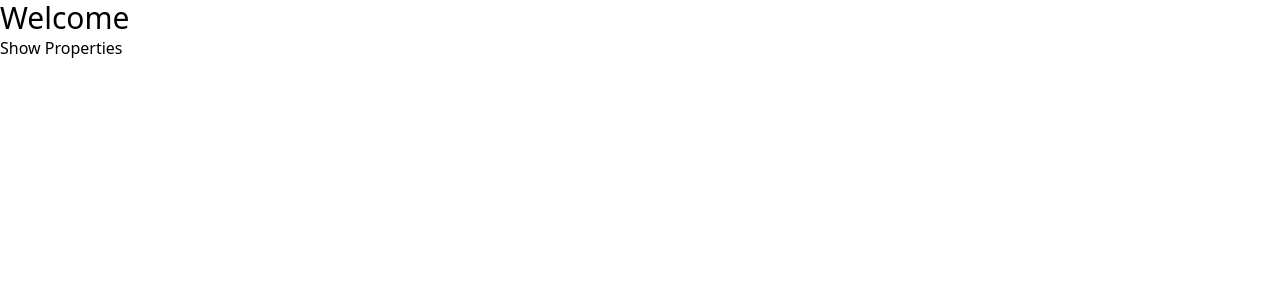
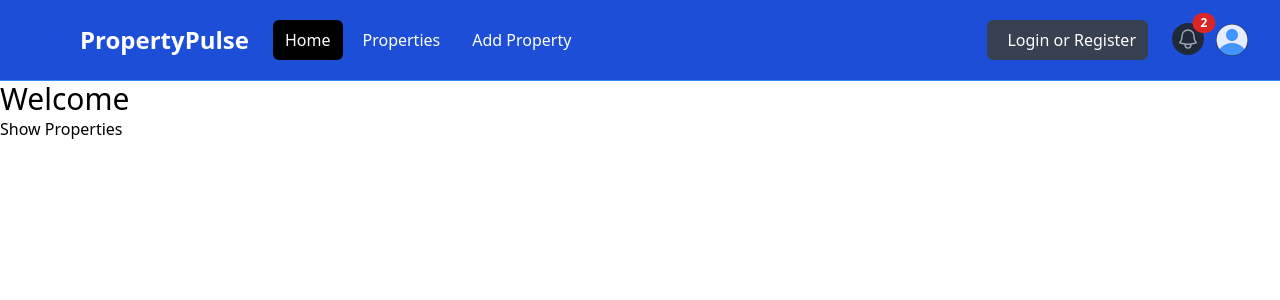
Before and after one commit to ahdeveci/property-pulse, a Next.js app: page / in a window 1280 px wide. Shown: the top 300 px of the page. Built offline with nearby package versions, Linux system fonts and the light colour scheme.

Commit message:
feat: add navbar component

```diff
--- a/app/layout.jsx
+++ b/app/layout.jsx
@@ -1,20 +1,19 @@
-import '@/assets/styles/global.css'
+import '@/assets/styles/global.css';
+import Navbar from '@/components/Navbar';
 
 export const metadata = {
   title: 'Property Pulse | Find The Perfect Rental',
   description: 'Find your dream rental property',
-    keywords: 'rental, find rentals, find properties'
-}
-const MainLayout = ({children}) => {
+  keywords: 'rental, find rentals, find properties',
+};
+const MainLayout = ({ children }) => {
   return (
-        <html lang='en'>
+    <html lang="en">
       <body>
-                <div>
-                    {children}
-                </div>
+        <Navbar />
+        <main>{children}</main>
       </body>
     </html>
-
   );
 };
 
--- /dev/null
+++ b/components/Navbar.jsx
@@ -0,0 +1,203 @@
+import Image from 'next/image';
+import logo from '@/assets/images/logo.png';
+import profileDefault from '@/assets/images/profile.png';
+
+const Navbar = () => {
+  return (
+    <nav className="bg-blue-700 border-b border-blue-500">
+      <div className="mx-auto max-w-7xl px-2 sm:px-6 lg:px-8">
+        <div className="relative flex h-20 items-center justify-between">
+          <div className="absolute inset-y-0 left-0 flex items-center md:hidden">
+            {/*{!--Mobile menu button--}*/}
+            <button
+              type="button"
+              id="mobile-dropdown-button"
+              className="relative inline-flex items-center justify-center rounded-md p-2 text-gray-400 hover:bg-gray-700 hover:text-white focus:outline-none focus:ring-2 focus:ring-inset focus:ring-white"
+              aria-controls="mobile-menu"
+              aria-expanded="false"
+            >
+              <span className="absolute -inset-0.5"></span>
+              <span className="sr-only">Open main menu</span>
+              <svg
+                className="block h-6 w-6"
+                fill="none"
+                viewBox="0 0 24 24"
+                strokeWidth="1.5"
+                stroke="currentColor"
+                aria-hidden="true"
+              >
+                <path
+                  strokeLinecap="round"
+                  strokeLinejoin="round"
+                  d="M3.75 6.75h16.5M3.75 12h16.5m-16.5 5.25h16.5"
+                />
+              </svg>
+            </button>
+          </div>
+
+          <div className="flex flex-1 items-center justify-center md:items-stretch md:justify-start">
+            {/*{!--Logo--}*/}
+            <a className="flex flex-shrink-0 items-center" href="/index.html">
+              <Image className="h-10 w-auto" src={logo} alt="PropertyPulse" />
+
+              <span className="hidden md:block text-white text-2xl font-bold ml-2">
+                PropertyPulse
+              </span>
+            </a>
+            {/*{!--Desktop Menu Hidden below md screens --}*/}
+            <div className="hidden md:ml-6 md:block">
+              <div className="flex space-x-2">
+                <a
+                  href="/index.html"
+                  className="text-white bg-black hover:bg-gray-900 hover:text-white rounded-md px-3 py-2"
+                >
+                  Home
+                </a>
+                <a
+                  href="/properties.html"
+                  className="text-white hover:bg-gray-900 hover:text-white rounded-md px-3 py-2"
+                >
+                  Properties
+                </a>
+                <a
+                  href="/add-property.html"
+                  className="text-white hover:bg-gray-900 hover:text-white rounded-md px-3 py-2"
+                >
+                  Add Property
+                </a>
+              </div>
+            </div>
+          </div>
+
+          {/*{!--Right Side Menu (Logged Out) --}*/}
+          <div className="hidden md:block md:ml-6">
+            <div className="flex items-center">
+              <button className="flex items-center text-white bg-gray-700 hover:bg-gray-900 hover:text-white rounded-md px-3 py-2">
+                <i className="fa-brands fa-google text-white mr-2"></i>
+                <span>Login or Register</span>
+              </button>
+            </div>
+          </div>
+
+          {/*{!--Right Side Menu (Logged In) --}*/}
+          <div className="absolute inset-y-0 right-0 flex items-center pr-2 md:static md:inset-auto md:ml-6 md:pr-0">
+            <a href="messages.html" className="relative group">
+              <button
+                type="button"
+                className="relative rounded-full bg-gray-800 p-1 text-gray-400 hover:text-white focus:outline-none focus:ring-2 focus:ring-white focus:ring-offset-2 focus:ring-offset-gray-800"
+              >
+                <span className="absolute -inset-1.5"></span>
+                <span className="sr-only">View notifications</span>
+                <svg
+                  className="h-6 w-6"
+                  fill="none"
+                  viewBox="0 0 24 24"
+                  strokeWidth="1.5"
+                  stroke="currentColor"
+                  aria-hidden="true"
+                >
+                  <path
+                    strokeLinecap="round"
+                    strokeLinejoin="round"
+                    d="M14.857 17.082a23.848 23.848 0 005.454-1.31A8.967 8.967 0 0118 9.75v-.7V9A6 6 0 006 9v.75a8.967 8.967 0 01-2.312 6.022c1.733.64 3.56 1.085 5.455 1.31m5.714 0a24.255 24.255 0 01-5.714 0m5.714 0a3 3 0 11-5.714 0"
+                  />
+                </svg>
+              </button>
+              <span className="absolute top-0 right-0 inline-flex items-center justify-center px-2 py-1 text-xs font-bold leading-none text-white transform translate-x-1/2 -translate-y-1/2 bg-red-600 rounded-full">
+                2{/*{!--Replace with the actual number of notifications --}*/}
+              </span>
+            </a>
+            {/*<!-- Profile dropdown button -->*/}
+            <div className="relative ml-3">
+              <div>
+                <button
+                  type="button"
+                  className="relative flex rounded-full bg-gray-800 text-sm focus:outline-none focus:ring-2 focus:ring-white focus:ring-offset-2 focus:ring-offset-gray-800"
+                  id="user-menu-button"
+                  aria-expanded="false"
+                  aria-haspopup="true"
+                >
+                  <span className="absolute -inset-1.5"></span>
+                  <span className="sr-only">Open user menu</span>
+                  <Image
+                    className="h-8 w-8 rounded-full"
+                    src={profileDefault}
+                    alt=""
+                  />
+                </button>
+              </div>
+
+              {/*{ <!-- Profile dropdown -->}*/}
+              <div
+                id="user-menu"
+                className="hidden absolute right-0 z-10 mt-2 w-48 origin-top-right rounded-md bg-white py-1 shadow-lg ring-1 ring-black ring-opacity-5 focus:outline-none"
+                role="menu"
+                aria-orientation="vertical"
+                aria-labelledby="user-menu-button"
+                tabIndex="-1"
+              >
+                <a
+                  href="/profile.html"
+                  className="block px-4 py-2 text-sm text-gray-700"
+                  role="menuitem"
+                  tabIndex="-1"
+                  id="user-menu-item-0"
+                >
+                  Your Profile
+                </a>
+                <a
+                  href="saved-properties.html"
+                  className="block px-4 py-2 text-sm text-gray-700"
+                  role="menuitem"
+                  tabIndex="-1"
+                  id="user-menu-item-2"
+                >
+                  Saved Properties
+                </a>
+                <a
+                  href="#"
+                  className="block px-4 py-2 text-sm text-gray-700"
+                  role="menuitem"
+                  tabIndex="-1"
+                  id="user-menu-item-2"
+                >
+                  Sign Out
+                </a>
+              </div>
+            </div>
+          </div>
+        </div>
+      </div>
+
+      {/* <!-- Mobile menu, show/hide based on menu state. -->*/}
+      <div className="hidden" id="mobile-menu">
+        <div className="space-y-1 px-2 pb-3 pt-2">
+          <a
+            href="/index.html"
+            className="bg-gray-900 text-white block rounded-md px-3 py-2 text-base font-medium"
+          >
+            Home
+          </a>
+          <a
+            href="/properties.html"
+            className="text-gray-300 hover:bg-gray-700 hover:text-white block rounded-md px-3 py-2 text-base font-medium"
+          >
+            Properties
+          </a>
+          <a
+            href="/add-property.html"
+            className="text-gray-300 hover:bg-gray-700 hover:text-white block rounded-md px-3 py-2 text-base font-medium"
+          >
+            Add Property
+          </a>
+          <button className="flex items-center text-white bg-gray-700 hover:bg-gray-900 hover:text-white rounded-md px-3 py-2 my-4">
+            <i className="fa-brands fa-google mr-2"></i>
+            <span>Login or Register</span>
+          </button>
+        </div>
+      </div>
+    </nav>
+  );
+};
+
+export default Navbar;
```
Lines whose indentation alone changed are shown as unchanged.
